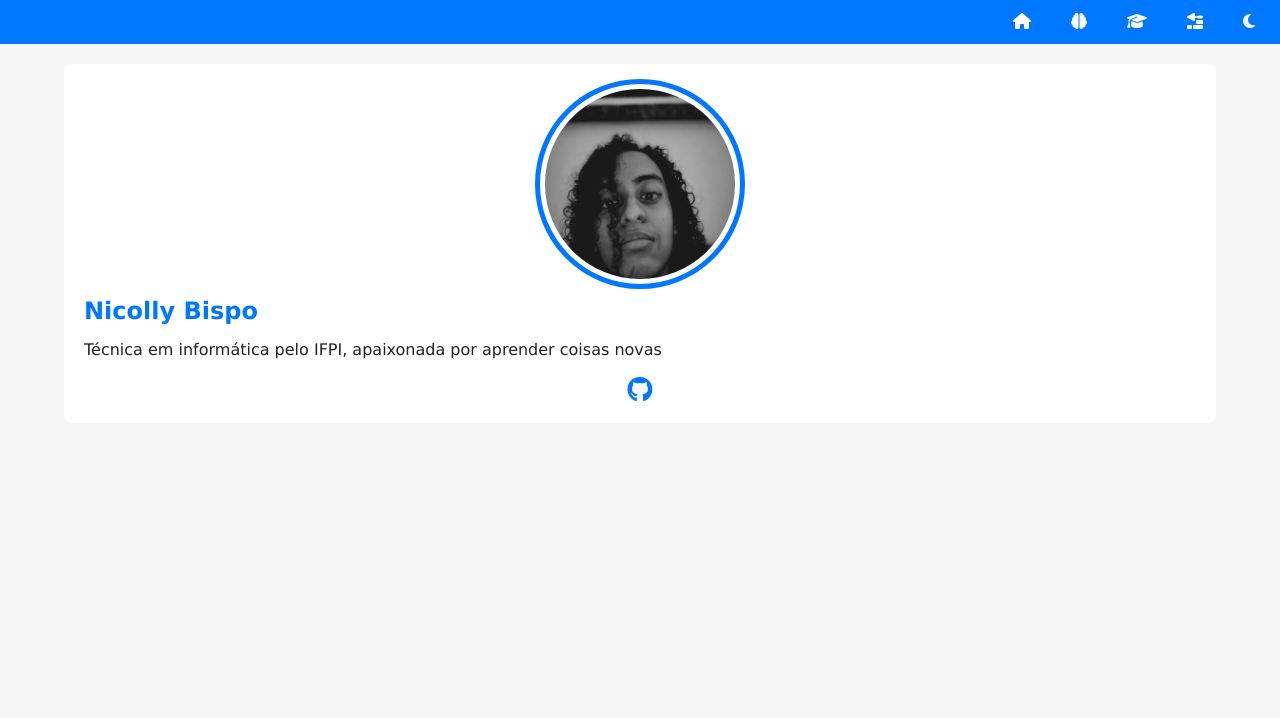
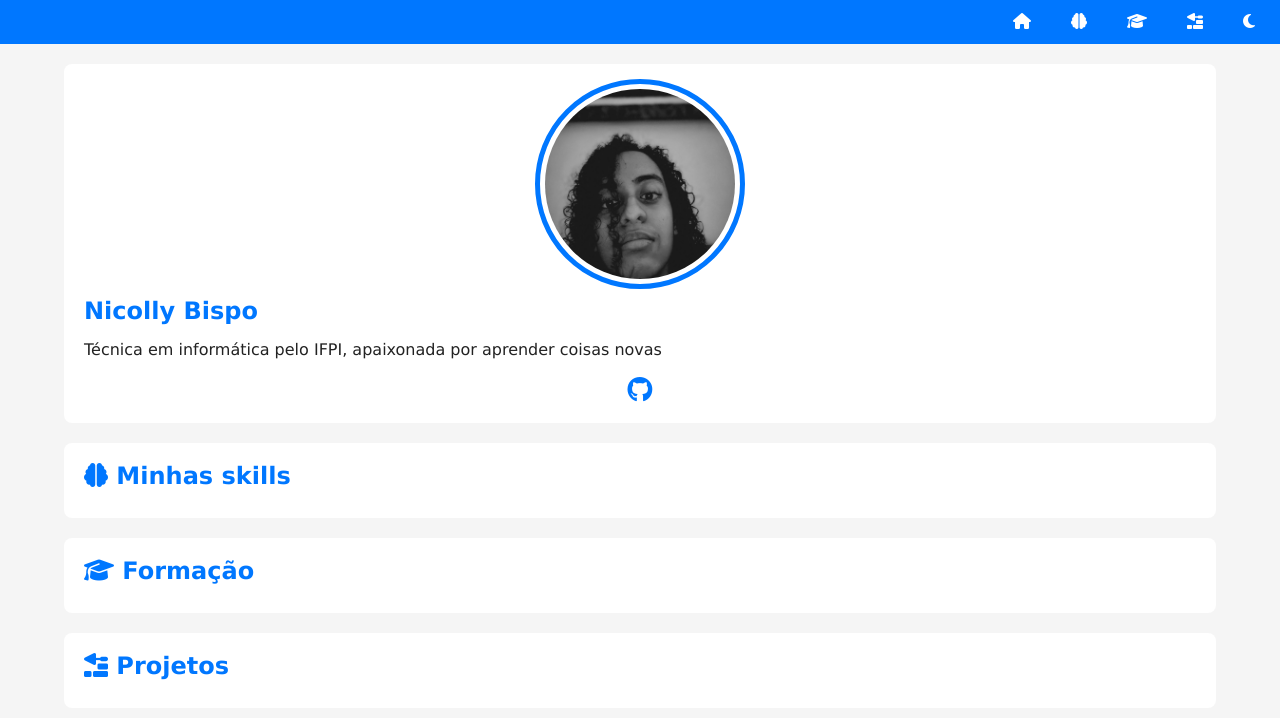
Before and after one commit to NicollyBispo/projeto-portfolio, a plain HTML site: page index.html in a window 1280 px wide. Drawn offline with Linux system fonts and the light colour scheme.

Commit message:
Adicionei as seções

```diff
--- a/estilos/style.css
+++ b/estilos/style.css
@@ -109,3 +109,19 @@
 div#social a:hover{
   color: var(--destaque-inverso);
 }
+
+section#detalhes{
+  grid-column: 2;
+}
+
+article{
+  background-color: var(--fundo-card);
+  padding: 20px;
+  margin-bottom: 20px;
+  border-radius: 8px;
+}
+
+article h2{
+  color: var(--destaque);
+  margin-bottom: 10px;
+}
--- a/index.html
+++ b/index.html
@@ -31,7 +31,15 @@
         </div>
     </section>
     <section id="detalhes">
-
+        <article id="skills">
+            <h2><i class="fa-solid fa-brain"></i> Minhas skills</h2>
+        </article> <!--fim article#skills-->
+        <article id="formacao">
+            <h2><i class="fa-solid fa-graduation-cap"></i> Formação</h2>
+        </article> <!--fim article#formação-->
+        <article id="projetos">
+            <h2><i class="fa-solid fa-trowel-bricks"></i> Projetos</h2>
+        </article> <!--fim article#projetos-->
     </section>
    </main>
 
```
